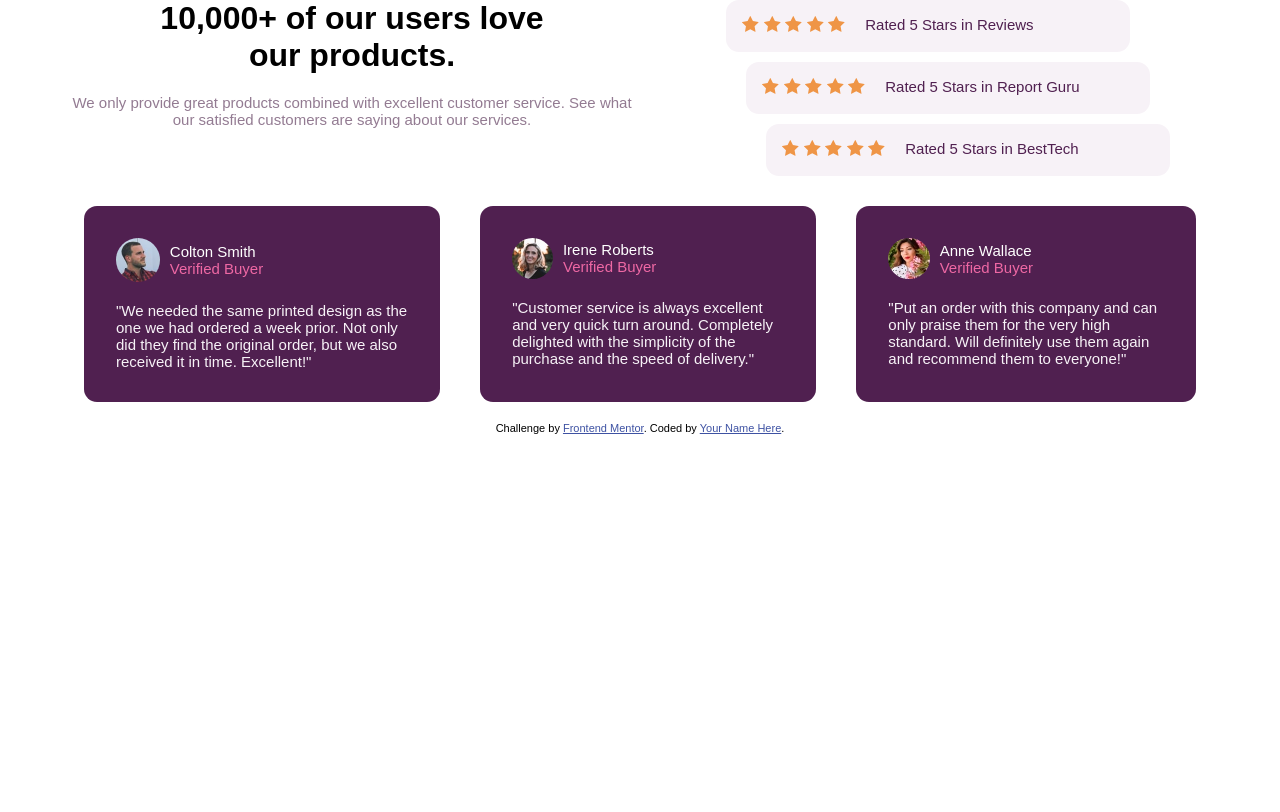
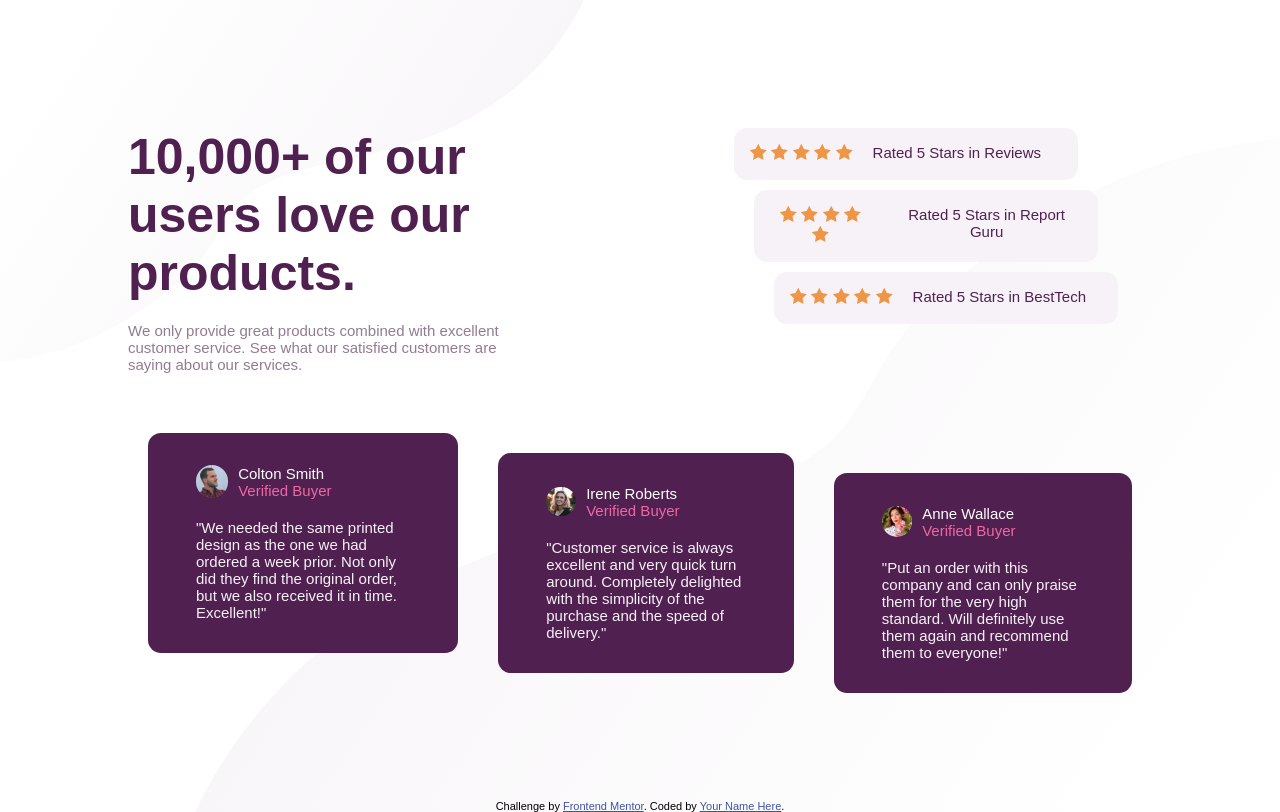
Before and after one commit to SanjayB06/social-proof-section, a plain HTML site: page index.html in a window 1280 px wide. Drawn offline with Linux system fonts and the light colour scheme; a web font is replaced by a local one.

Commit message:
final spacing of text

```diff
--- a/index.html
+++ b/index.html
@@ -26,11 +26,14 @@
     </style>
   </head>
   <body>
+    <div class="body">
       <div class="container">
         <div class="hero">
+          <div class="hero-text">
             <h1>10,000+ of our users love our products.</h1>
             <p>We only provide great products combined with excellent customer service.
               See what our satisfied customers are saying about our services.</p>
+          </div>
         </div>
         <div class="stars">
           <div class="star-review">
@@ -107,6 +110,7 @@
           </div>
         </div>
       </div>
+    </div>
     <div class="attribution">
       Challenge by
       <a href="https://www.frontendmentor.io?ref=challenge" target="_blank"
--- a/styles.css
+++ b/styles.css
@@ -9,6 +9,7 @@
 .container {
     width: 90%;
     margin: 0 auto;
+    align-self: center;
 }
 p {
     font-size: 15px;;
@@ -18,10 +19,10 @@ p {
     text-align: center;
 }
 .hero h1 {
-    width: 70%;
     margin: 0 auto;
     margin-bottom: 20px;
     font-weight: 700;
+    color:hsl(300, 43%, 22%)
 }
 .hero p {
     color: hsl(303, 10%, 53%);
@@ -42,7 +43,7 @@ p {
 .review {
     background-color: hsl(300, 43%, 22%);
     margin:20px 0;
-    padding: 2em;
+    padding: 2em 3em;
     border-radius: 13px;
 }
 
@@ -68,15 +69,35 @@ p {
 }
 
 @media (min-width:1000px) {
+    body {
+        background-image: url("images/bg-pattern-bottom-desktop.svg"), url("images/bg-pattern-top-desktop.svg");
+        background-repeat: no-repeat,no-repeat;
+        background-position: right bottom,left top;
+    }
+    .body {
+        display: flex;
+        align-items: center;
+        height: 100vh;
+    }
+
     .container {
+        width: 80%;
         display: grid;
         grid-template-columns: 1fr 1fr 1fr 1fr;
         grid-template-areas:
         "hero hero stars stars"
         "review review review review";
+        grid-gap: 40px;
     }
     .hero {
         grid-area: hero;
+        text-align: left;
+    }
+    .hero-text {
+        width: 80%;
+    }
+    .hero h1 {
+        font-size: 50px
     }
     .stars {
         grid-area: stars;
@@ -103,5 +124,12 @@ p {
     }
     .review {
         margin: 20px;
+        position: relative;
+    }
+    .review:nth-child(2){
+        top:20px
+    }
+    .review:nth-child(3) {
+        top: 40px;
     }
 }
```
Lines whose indentation alone changed are shown as unchanged.
